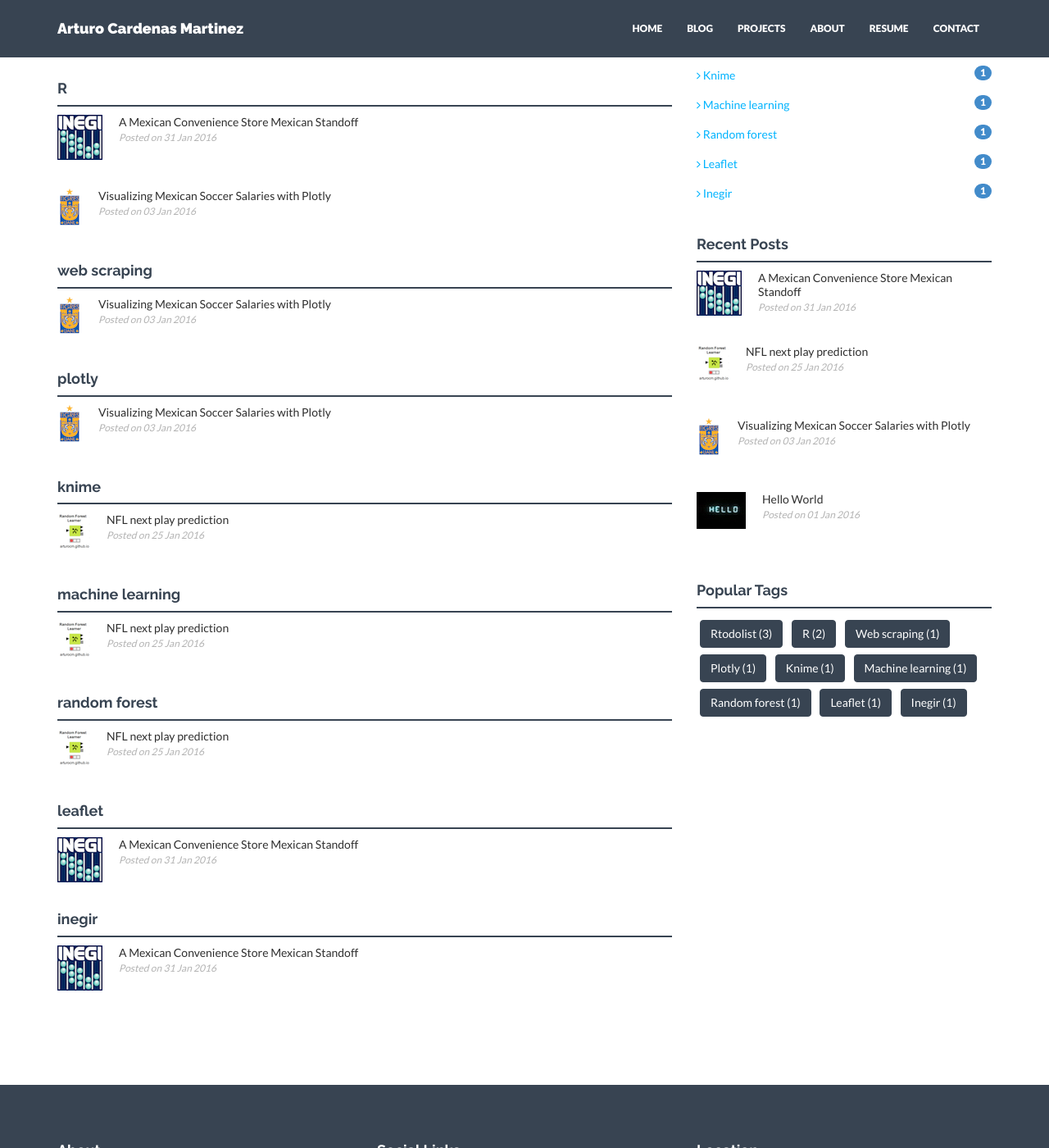
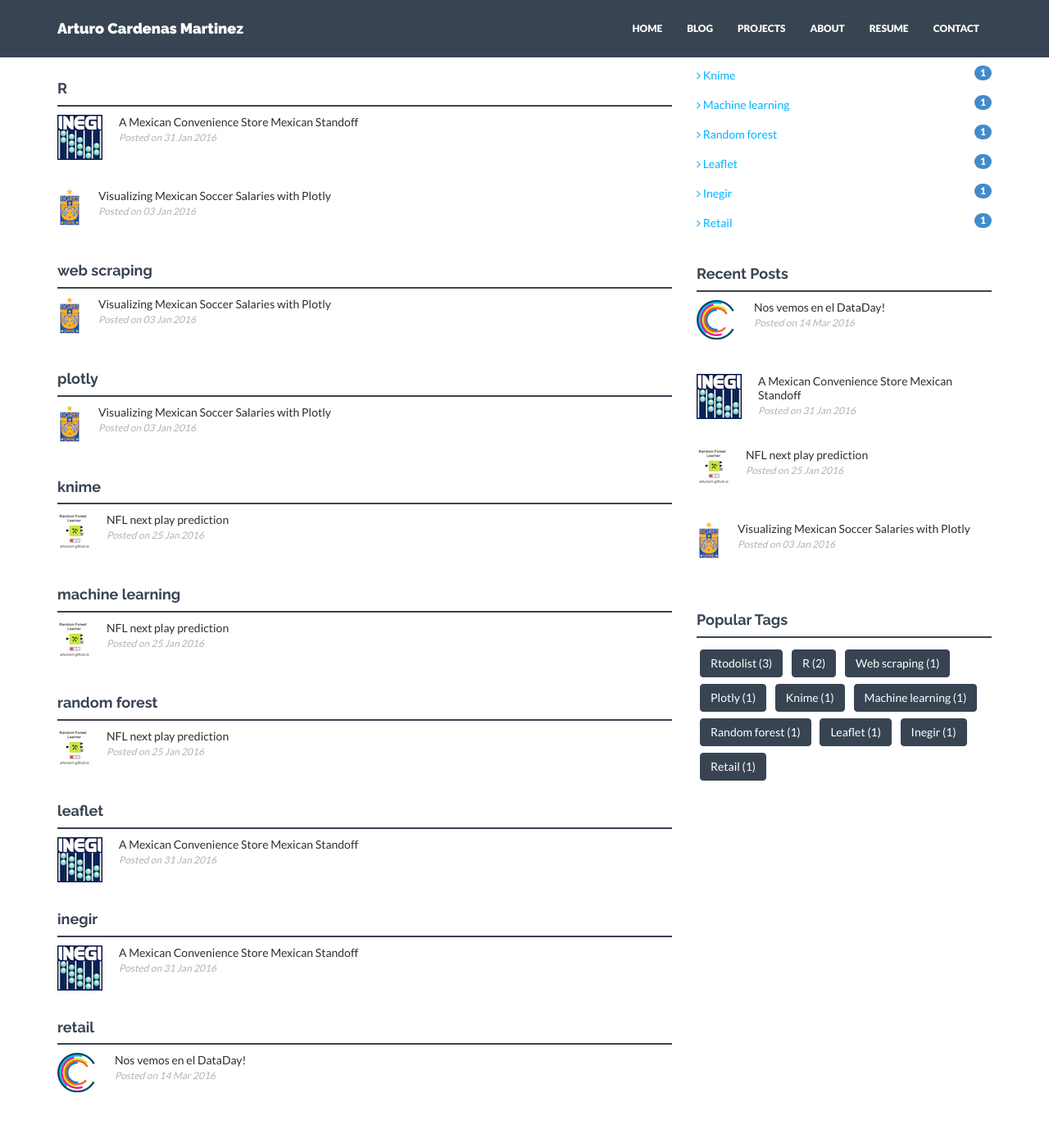
Before and after one commit to arturocm/arturocm.github.io, a Jekyll site: the page built from category.html, in a window 1280 px wide and 1400 px high, scrolled down 470 px. Shown: the whole window at 82% size. Built offline with Jekyll 4.4.1, drawn with Linux system fonts in a browser that asks for light colours; nearby versions of some CDN libraries.

Commit message:
dataday_preview update

```diff
--- a/_includes/css/style.css
+++ b/_includes/css/style.css
@@ -279,7 +279,7 @@ a.linkb:focus {
 }
 
 *#headerwrap2 {
-	background-color: {{ site.colors.primary  }};
+	background-color: {{ site.colors.primary }};
 	min-height: 100px;
 	padding-top: 70px;
 	padding-bottom: 20px;
@@ -287,12 +287,12 @@ a.linkb:focus {
 }*/
 
 #headerwrap2 h3, h5 {
-	color: white;
+	color: #ffffff;
 	font-weight: 400;
 }
 
 #headerwrap2 h1 {
-	color: white;
+	color: #ffffff;
 	margin-bottom: 25px;
 }
 
--- a/_includes/header.html
+++ b/_includes/header.html
@@ -2,7 +2,7 @@
     <div class="container">
         <div class="row">
             <div class="col-lg-8 col-lg-offset-2">
-                <h1><b>Data Scientist <br> Retail <br> Supply Chain Professional</b></h1>
+                <h3><b>Data Scientist in the making...<br> Retail <br> Supply Chain Professional</b></h3>
                 {% for network in site.social %}
                     <a href="{{ network.url }}" class="btn-social btn-outline linkb"><i class="fa fa-{{ network.title }} fa-fw fa-2x"></i></a>
                 {% endfor %}
--- /dev/null
+++ b/_posts/2016-03-14-dataday-preview.md
@@ -0,0 +1,16 @@
+---
+layout: post
+title:  "Nos vemos en el DataDay!"
+date: 2016-03-14 08:26:57
+author: Arturo Cardenas
+categories:
+- blog
+- retail
+img: DataDay-logo.png
+thumb: DataDay-clean.png
+comments: true
+---
+
+Ya todo está listo para el **[DataDaySG](http://sg.com.mx/dataday/)** este 15 de Marzo en #CDMX en donde voy a estar presentando: **[El Inventario Fantasma: El "Hello World" de Retail Analytics](http://sg.com.mx/dataday/session/inventario-fantasma-el-hello-world-del-retail-analytics/)**
+
+Ahí nos vemos!
```
Also changed, not shown: _source/dataday-preview/2016-03-14-dataday-preview.Rmd (added, +16 -0 lines), _includes/htmlwidgets/dataday-preview.html (added), assets/img/blog/DataDay-logo.png (added), assets/img/blog/thumbs/DataDay-clean.png (added), figure/source/dataday-preview/2016-03-14-dataday-preview/unnamed-chunk-1-1.png (added), 1 other file.
